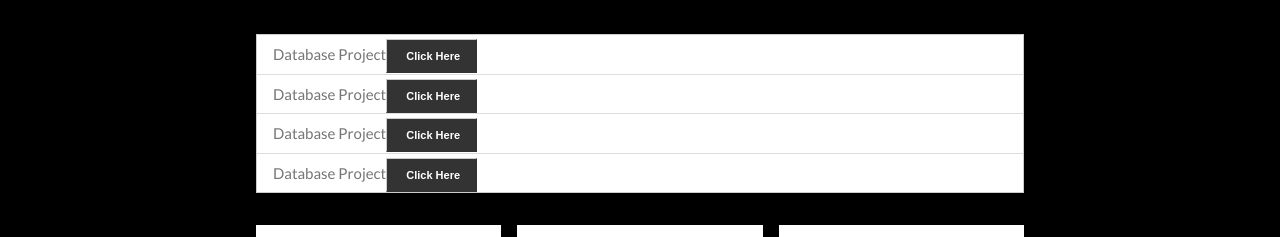
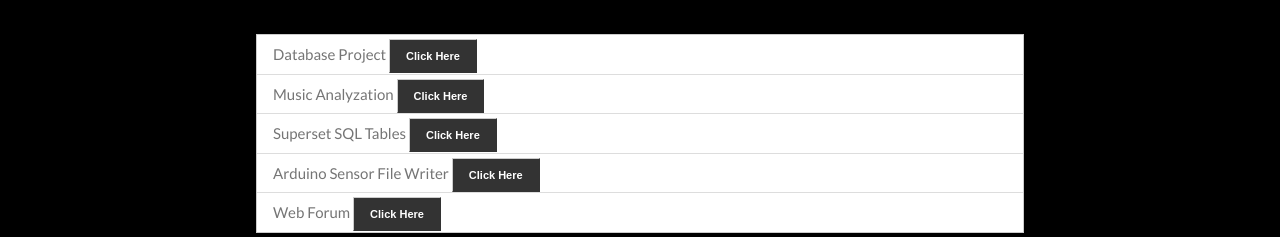
Before and after one commit to ArfanKabir/ArfanKabir.github.io, a plain HTML site: page index.html in a window 1280 px wide. Shown: the part 524-761 px from the top of the page. Drawn offline with nearby package versions, Linux system fonts and the light colour scheme.

Commit message:
Update index.html

```diff
--- a/index.html
+++ b/index.html
@@ -57,10 +57,11 @@ body {font-family: "Lato", sans-serif}
       <p class="w3-opacity w3-center"><i>Various projects, both personal, professional (that can be disclosed) and for various undergraduate classes</i></p><br>
 
       <ul class="w3-ul w3-border w3-white w3-text-grey">
-        <li class="w3-padding">Database Project<a href="https://github.com/ArfanKabir/Database-Project" class = "button"> Click Here</a></li>
-        <li class="w3-padding">Database Project<a href="https://github.com/ArfanKabir/Database-Project" class = "button"> Click Here</a></li>
-        <li class="w3-padding">Database Project<a href="https://github.com/ArfanKabir/Database-Project" class = "button"> Click Here</a></li>
-        <li class="w3-padding">Database Project<a href="https://github.com/ArfanKabir/Database-Project" class = "button"> Click Here</a></li>
+        <li class="w3-padding">Database Project <a href="https://github.com/ArfanKabir/Database-Project" class = "button"> Click Here</a></li>
+        <li class="w3-padding">Music Analyzation <a href="https://github.com/ArfanKabir/SongTracker" class = "button"> Click Here</a></li>
+        <li class="w3-padding">Superset SQL Tables <a href="https://github.com/ArfanKabir/Superset" class = "button"> Click Here</a></li>
+        <li class="w3-padding">Arduino Sensor File Writer <a href="https://github.com/ArfanKabir/Arduino-File-Writer" class = "button"> Click Here</a></li>
+        <li class="w3-padding">Web Forum <a href="https://home.manhattan.edu/~akabir01/FinalProjectv2/home.php" class = "button"> Click Here</a></li>
       </ul>
 
       <div class="w3-row-padding w3-padding-32" style="margin:0 -16px">
```
